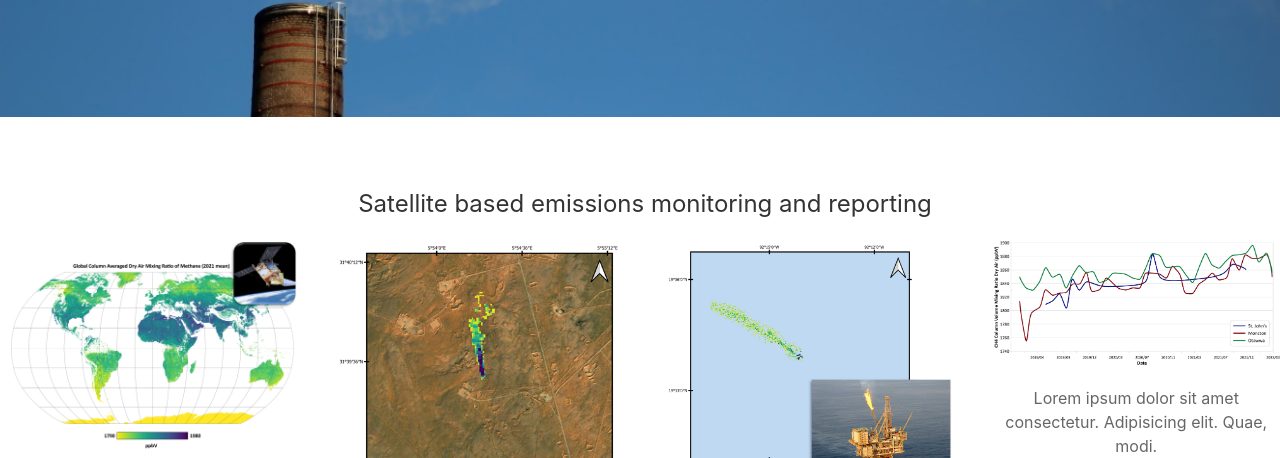
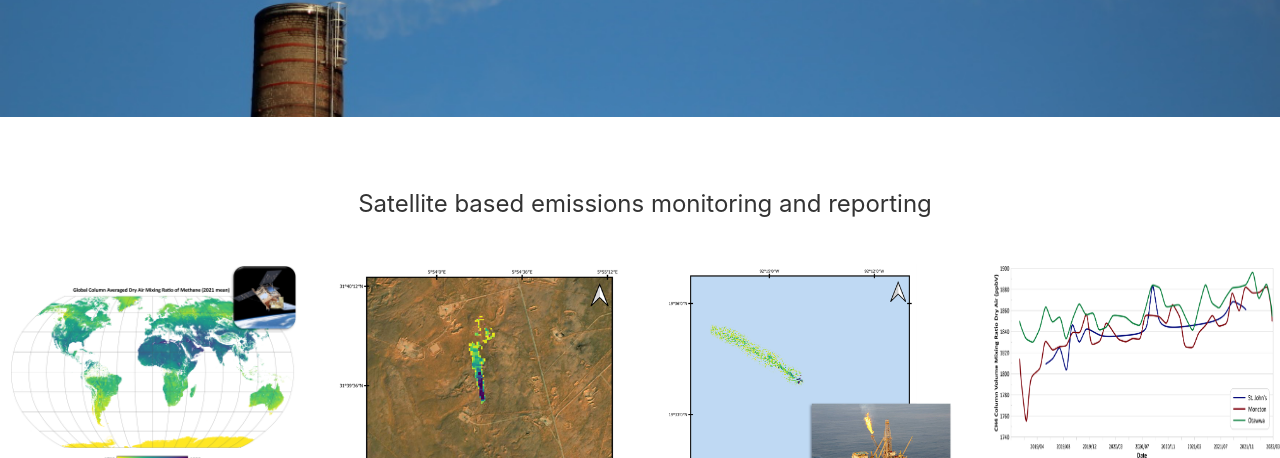
Before and after one commit to c-core-labs/emissionsWeb, a plain HTML site: page index.html in a window 1280 px wide. Shown: the part 342-800 px from the top of the page. Drawn offline with nearby package versions, Linux system fonts and the light colour scheme.

Commit message:
updated height

```diff
--- a/index.html
+++ b/index.html
@@ -27,6 +27,7 @@
     <!-- Content -->
     <div class="uk-section uk-section-default padding-left">
         <h3 class="uk-text-center">Satellite based emissions monitoring and reporting</h3>
+        <br>
         <div class="uk-grid">
             <!-- The grid will have four elements so we need four divs -->
             <div class="uk-width-1-4">
@@ -42,7 +43,7 @@
                 <p class="uk-text-center">Lorem ipsum dolor sit amet consectetur. Adipisicing elit. Quae, modi.</p>
             </div>
             <div class="uk-width-1-4">
-                <img src="resources/city.png" alt="">
+                <img src="resources/city.png" style="height: 55%" alt="">
                 <p class="uk-text-center">Lorem ipsum dolor sit amet consectetur. Adipisicing elit. Quae, modi.</p>
             </div>
         </div>
```
